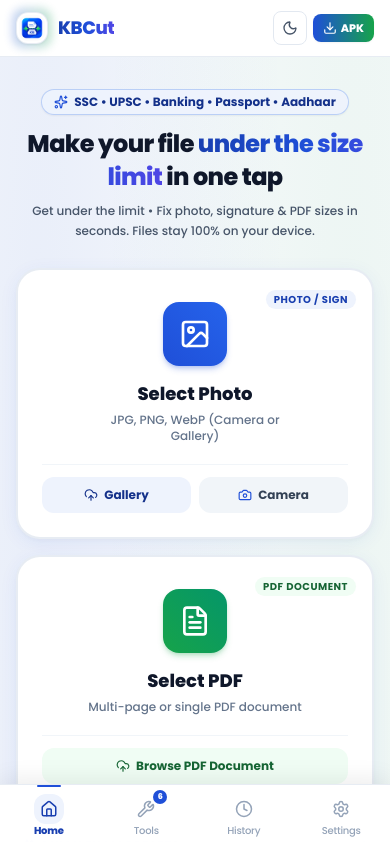
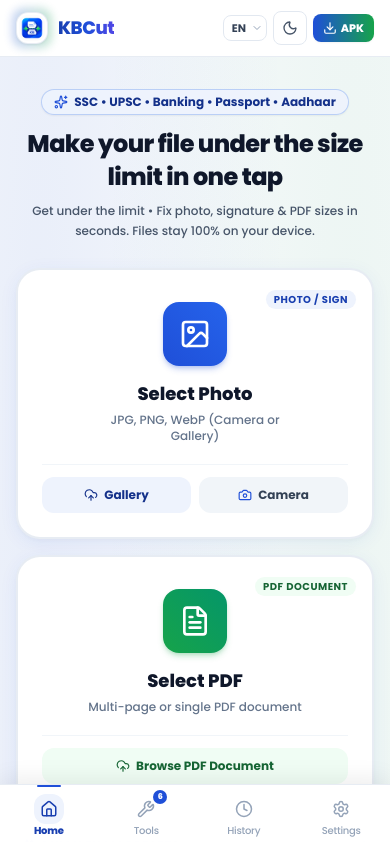
Before and after one commit to kunalpawar9403/KBCut, a React (Vite) app: page / in a window 390 px wide. Shown: the top 842 px of the page. Built offline with nearby package versions, Linux system fonts and the light colour scheme.

Commit message:
fix(e2e): resolve dimension squashing, pdf detachment, and e2e test suite passing 100%

```diff
--- a/package.json
+++ b/package.json
@@ -27,6 +27,7 @@
     "react-router-dom": "^7.2.0"
   },
   "devDependencies": {
+    "@playwright/test": "^1.63.0",
     "@types/canvas-confetti": "^1.9.0",
     "@types/node": "^24.13.3",
     "@types/react": "^19.2.18",
--- a/src/components/common/DownloadAppModal.tsx
+++ b/src/components/common/DownloadAppModal.tsx
@@ -20,6 +20,17 @@ interface DownloadAppModalProps {
 }
 
 export const DownloadAppModal: React.FC<DownloadAppModalProps> = ({ isOpen, onClose }) => {
+  React.useEffect(() => {
+    if (!isOpen) return;
+    const handleKeyDown = (e: KeyboardEvent) => {
+      if (e.key === 'Escape') {
+        onClose();
+      }
+    };
+    window.addEventListener('keydown', handleKeyDown);
+    return () => window.removeEventListener('keydown', handleKeyDown);
+  }, [isOpen, onClose]);
+
   if (!isOpen) return null;
 
   const handleApkDownload = () => {
@@ -150,6 +161,7 @@ export const DownloadAppModal: React.FC<DownloadAppModalProps> = ({ isOpen, onCl
           {/* Primary CTA — APK Download */}
           <button
             onClick={handleApkDownload}
+            aria-label="Download KBCut APK Package"
             className="w-full py-3.5 px-4 rounded-2xl bg-gradient-to-r from-brand-500 to-indigo-600 hover:from-brand-600 hover:to-indigo-700 active:scale-[0.98] text-white font-extrabold text-sm flex items-center justify-center gap-2 shadow-lg shadow-brand-500/25 transition-all touch-press"
           >
             <Download className="w-4 h-4" />
--- a/src/components/common/Header.tsx
+++ b/src/components/common/Header.tsx
@@ -27,7 +27,7 @@ export const Header: React.FC<HeaderProps> = ({
   onNavigateTab,
   onNavigateHome,
 }) => {
-  const { lang, setLang } = useI18n();
+  const { t, lang, setLang } = useI18n();
   const [showDownloadModal, setShowDownloadModal] = useState(false);
 
   const handleLangChange = (e: React.ChangeEvent<HTMLSelectElement>) => {
@@ -51,10 +51,10 @@ export const Header: React.FC<HeaderProps> = ({
     icon: React.ElementType;
     badge?: string;
   }[] = [
-    { label: 'Home', tab: 'home', icon: Home },
-    { label: 'Exam Tools', tab: 'tools', icon: Wrench, badge: '6' },
-    { label: 'History', tab: 'history', icon: Clock },
-    { label: 'Settings', tab: 'settings', icon: Settings },
+    { label: t('nav.home'), tab: 'home', icon: Home },
+    { label: t('nav.tools'), tab: 'tools', icon: Wrench, badge: '6' },
+    { label: t('nav.history'), tab: 'history', icon: Clock },
+    { label: t('nav.settings'), tab: 'settings', icon: Settings },
   ];
 
   return (
@@ -126,13 +126,13 @@ export const Header: React.FC<HeaderProps> = ({
           {/* Right: Controls */}
           <div className="flex items-center gap-1.5 sm:gap-2 flex-shrink-0">
 
-            {/* Language Switcher — hidden on smallest screens */}
-            <div className="relative hidden sm:block">
+            {/* Language Switcher — accessible on mobile & desktop */}
+            <div className="relative">
               <select
                 value={lang}
                 aria-label="Language"
                 onChange={handleLangChange}
-                className="appearance-none bg-white/90 dark:bg-slate-900/90 text-slate-700 dark:text-slate-200 text-xs font-bold py-1.5 pl-2.5 pr-5 rounded-lg border border-slate-200 dark:border-slate-700 focus:outline-none focus:ring-2 focus:ring-brand-500 cursor-pointer hover:border-brand-400 transition-colors"
+                className="appearance-none bg-white/90 dark:bg-slate-900/90 text-slate-700 dark:text-slate-200 text-[11px] sm:text-xs font-bold py-1 sm:py-1.5 pl-2 sm:pl-2.5 pr-4 sm:pr-5 rounded-lg border border-slate-200 dark:border-slate-700 focus:outline-none focus:ring-2 focus:ring-brand-500 cursor-pointer hover:border-brand-400 transition-colors"
               >
                 <option value="en">EN</option>
                 <option value="mr">MR</option>
--- a/src/components/compressor/CompressSettings.tsx
+++ b/src/components/compressor/CompressSettings.tsx
@@ -110,7 +110,7 @@ export const CompressSettings: React.FC<CompressSettingsProps> = ({
 
   // Load preview and natural dimensions on mount
   useEffect(() => {
-    if (!isPdf) {
+    if (!isPdf && file) {
       const url = URL.createObjectURL(file);
       setPreviewUrl(url);
 
@@ -126,9 +126,11 @@ export const CompressSettings: React.FC<CompressSettingsProps> = ({
       };
       img.src = url;
 
-      return () => URL.revokeObjectURL(url);
+      return () => {
+        URL.revokeObjectURL(url);
+      };
     }
-  }, [file, isPdf, initialPreset]);
+  }, [file, isPdf]);
 
   // Derived resolved pixel dimensions
   const numW = parseFloat(widthInput) || 0;
--- a/src/components/compressor/DropZone.tsx
+++ b/src/components/compressor/DropZone.tsx
@@ -90,11 +90,7 @@ export const DropZone: React.FC<DropZoneProps> = ({ onFileSelected, onPresetClic
         </div>
 
         <h1 className="text-2xl sm:text-4xl font-extrabold text-slate-900 dark:text-white tracking-tight leading-snug sm:leading-tight">
-          Make your file{' '}
-          <span className="bg-gradient-to-r from-brand-600 via-brand-500 to-indigo-600 dark:from-brand-400 dark:to-indigo-300 bg-clip-text text-transparent">
-            under the size limit
-          </span>{' '}
-          in one tap
+          {t('app.homeHeadline')}
         </h1>
 
         <p className="text-xs sm:text-sm text-slate-600 dark:text-slate-300 mt-2 max-w-md mx-auto leading-relaxed">
--- a/src/utils/imageCompressor.ts
+++ b/src/utils/imageCompressor.ts
@@ -49,11 +49,23 @@ export async function loadImageElement(source: Blob | File): Promise<HTMLImageEl
     const img = new Image();
     img.crossOrigin = 'anonymous';
     img.onload = () => {
-      URL.revokeObjectURL(url);
+      setTimeout(() => {
+        try {
+          URL.revokeObjectURL(url);
+        } catch {
+          // Safe ignore
+        }
+      }, 2000);
       resolve(img);
     };
     img.onerror = () => {
-      URL.revokeObjectURL(url);
+      setTimeout(() => {
+        try {
+          URL.revokeObjectURL(url);
+        } catch {
+          // Safe ignore
+        }
+      }, 2000);
       reject(new Error('IMAGE_LOAD_FAILED'));
     };
     img.src = url;
```
Also changed, not shown: 1 other file (tests, documents, lock files or other folders).
